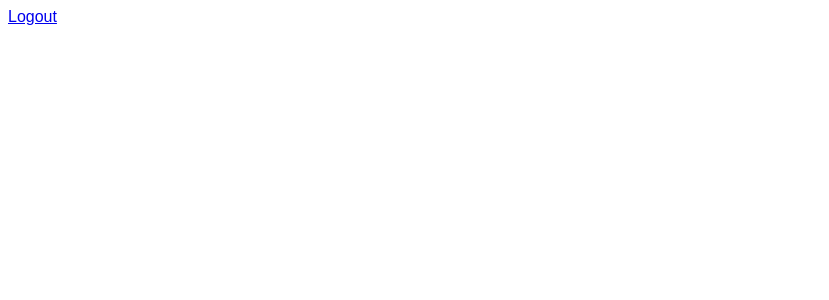
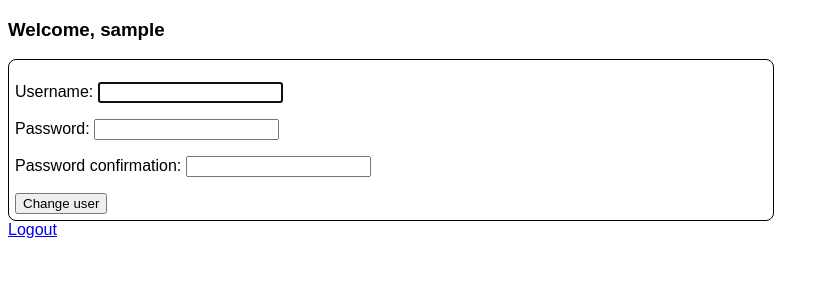
Before and after one commit to G060N0FF/ATG_task_1, a Django app: page / in a window 1280 px wide. Before the commit the part shown is almost empty. Shown: the top 300 px of the page, without its empty margins (0-829 px from the left). Run offline with Django 3.2, Linux system fonts and the light colour scheme; the visitor is signed in with stand-in values (Sample User, id 1).

Commit message:
Change user

```diff
--- a/ChatProject/App/templates/App/index.html
+++ b/ChatProject/App/templates/App/index.html
@@ -7,9 +7,28 @@
         html, body{
             font-family: 'Source Sans Pro', sans-serif;
         }
+        .helptext {
+            visibility: hidden;
+        }
+        ul {
+            display: None;
+        }
+        .errorlist {
+            display: block;
+        }
     </style>
 </head>
 <body>
+    <h3>Welcome, {{ user }}</h3>
+
+    <div style="border: 1px solid black; border-radius: 8px; width: fit-content; padding: 6px;">
+        <form method="post" action="{% url 'index' %}">
+            {% csrf_token %}
+            {{ user_change_form.as_p }}
+            <button type="submit" id="change">Change user</button>
+        </form>
+    </div>
+
     <a href="/accounts/logout/?next=/">Logout</a>
 </body>
 </html>
--- a/ChatProject/App/views.py
+++ b/ChatProject/App/views.py
@@ -1,13 +1,40 @@
 from django.shortcuts import render, redirect
 from django.contrib.auth.decorators import login_required
 from django.contrib.auth.forms import UserCreationForm
+from django.contrib.auth.models import User
 from django.contrib.auth import login, authenticate
 
 
 # index view
 @login_required
 def index(request):
-    context = {}
+    # a form to update the user information
+    user_change_form = UserCreationForm()
+
+    user_copy = request.user.username
+
+    # if a form has been filled
+    if request.method == 'POST':
+        # get the filled form
+        user_change_form = UserCreationForm(data=request.POST, instance=request.user)
+
+        # check if the user has been changed
+        if user_change_form.is_valid():
+            username = request.POST['username']
+            password = request.POST['password1']
+            if not User.objects.filter(username=username).exists():
+                request.user.username = username;
+                request.user.set_password(password)
+                request.user.save()
+
+                login(request, request.user)
+
+            return redirect('/')
+        else:
+            request.user.username = user_copy
+            request.user.save()
+
+    context = {'user': request.user.username, 'user_change_form': user_change_form}
     return render(request, 'App/index.html', context)
 
 
```
